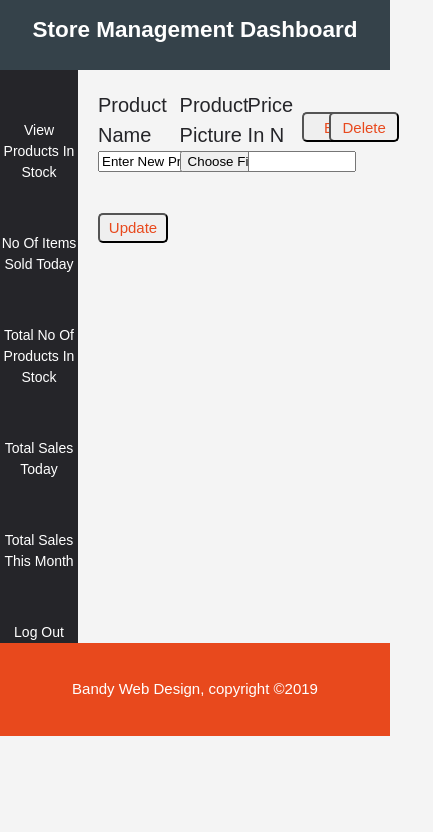
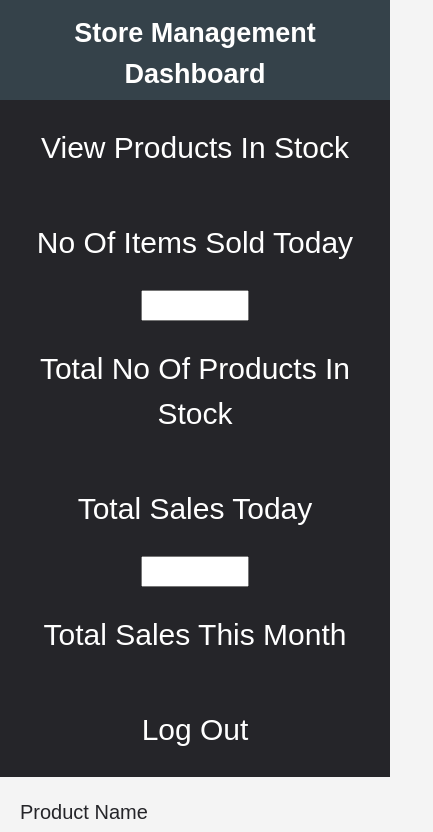
Before and after one commit to danielemeks/bootcamp-project-makeovershop, a plain HTML site: page UI/manage-store/manage.html in a window 390 px wide. Shown: the top 832 px of the page, 433 px wide, since content can reach past the window. Drawn offline with Linux system fonts and the light colour scheme.

Commit message:
implemented mobile responsiveness in manage-store page

```diff
--- a/UI/manage-store/manage.html
+++ b/UI/manage-store/manage.html
@@ -21,15 +21,18 @@
                         <a class="nav-link" href="#">
                             <li>View Products In Stock</li>
                         </a>
+
                         <a class="nav-link" href="#">
                             <li>No Of Items Sold Today</li>
                         </a>
+                        <input type="number" name="input-sum" class="get-sum">
                         <a class="nav-link" href="#">
                         <li>Total No Of Products In Stock</li>
                         </a>
                         <a class="nav-link" href="#">
                             <li>Total Sales Today</li>
                         </a>
+                        <input type="number" name="input-sum" class="get-sum">
                         <a class="nav-link" href="#">
                             <li>Total Sales This Month</li>
                         </a>
@@ -62,7 +65,7 @@
                         <input type="button" name="delete-product" class="delete-product" value="Delete">
                     </div>
                     </div> <!--End Update Items-->
-                    <input type="submit" value="Update" name="update-product">
+                    <input type="submit" value="Add" name="update-product">
 
                 </form>
 
--- a/UI/manage-store/manager.css
+++ b/UI/manage-store/manager.css
@@ -150,7 +150,11 @@ font-size: 14px;
 color: #ffffff;
 }
 .nav-button ul li{
-    padding-top: 50px;
+    padding-top: 25px;
+    padding-bottom: 25px;
+}
+.nav-button ul li:hover{
+    background-color:#e8491d;
 }
 .display .nav-button{
     background-color: #252529;
@@ -199,6 +203,19 @@ footer {
 }
 
 /*media queries*/
+@media screen and (max-width: 992px) {
+    #show-board .display{
+    display: grid;
+    grid-template-columns: 30% 70%;
+}
+.update-items{
+    display: grid;
+    grid-template-columns: 38% 35% 20%;
+}
+.nav-button ul li:hover{
+    background-color:#e8491d;
+}
+}
 
 @media (max-width: 768px) {
   header #branding,
@@ -215,6 +232,17 @@ footer {
   .login-form input{
  width: 80%;
  font-size: 10px;
+}
+#show-board .display{
+    display: grid;
+    grid-template-columns: 100%;
+}
+.update-items{
+    display: grid;
+    grid-template-columns: 35% 35% 35%;
+}
+.nav-button ul li:hover{
+    background-color:#e8491d;
 }
 
 }
@@ -238,6 +266,31 @@ footer {
 .login-form input{
  width: 90%;
  font-size: 10px;
+}
+#show-board .display{
+    display: grid;
+    grid-template-columns: 100%;
+}
+#header-text{
+    height: 100px;
+    font-size: 18px;
+}
+.nav-button ul li{
+    font-size: 30px;
+}
+.nav-button ul li:hover{
+    background-color:#e8491d;
+}
+.update-items{
+    display: grid;
+    grid-template-columns: 100%;
+}
+.update-items input{
+    margin-top: 8px;
+     margin-bottom: 13px;
+}
+input[type="number"], input[type="text"]{
+    height: 25px;
 }
 
 }
@@ -266,7 +319,31 @@ footer {
 .login-form input{
  width: 80%;
  font-size: 8px;
-
+}
+#show-board .display{
+    display: grid;
+    grid-template-columns: 100%;
+}
+#header-text{
+    height: 90px;
+    font-size: 15px;
+}
+.nav-button ul li{
+    font-size: 20px;
+}
+.nav-button ul li:hover{
+    background-color:#e8491d;
+}
+.update-items{
+    display: grid;
+    grid-template-columns: 100%;
+}
+.update-items input{
+    margin-top: 5px;
+     margin-bottom: 10px;
+}
+input[type="number"], input[type="text"]{
+    height: 20px;
 }
 
 }
```
